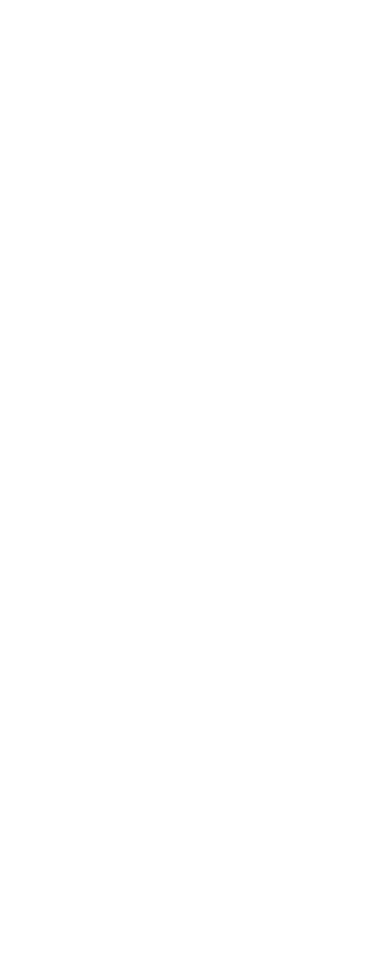
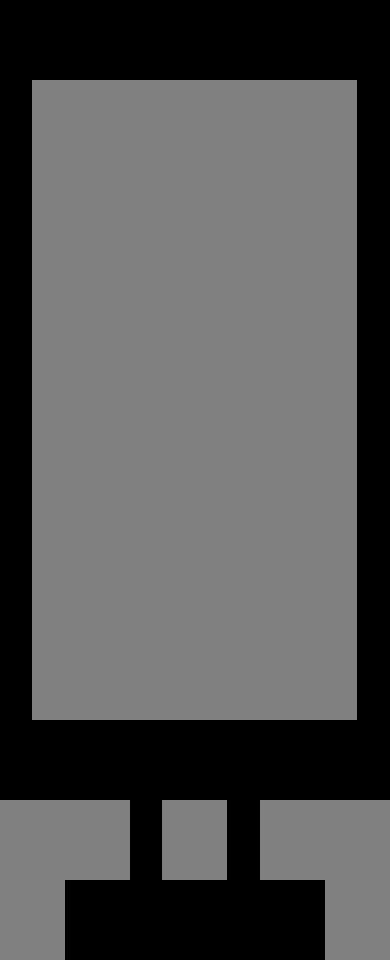
Before and after one commit to jacopo-derrico/html-css-12bool, a plain HTML site: page index.html in a window 390 px wide. Before the commit the page ends 844 px from the top, so only its background shows below. Drawn offline with Linux system fonts and the light colour scheme.

Commit message:
pixel art - display

```diff
--- a/assets/css/style.css
+++ b/assets/css/style.css
@@ -0,0 +1,21 @@
+[class*="col-"] {
+    height: 80px;
+}
+
+body {
+    background-color: grey;
+}
+
+/* COLOR CLASSES */
+
+.color-blk {
+    background-color: black;
+}
+
+.color-wht {
+    background-color: white;
+}
+
+.color-grn {
+    background-color: green;
+}
--- a/index.html
+++ b/index.html
@@ -11,7 +11,87 @@
 </head>
 
 <body>
+    <div class="container">
+        <div class="row">
+            <div class="col-xs-12 color-blk"></div>
+        </div>
 
+
+        <!-- START DISPLAY -->
+
+        <div class="row">
+            <div class="col-xs-1 color-blk"></div>
+            <div class="col-xs-offset-10"></div>
+            <div class="col-xs-1 color-blk"></div>
+        </div>
+
+        <div class="row">
+            <div class="col-xs-1 color-blk"></div>
+            <div class="col-xs-offset-1"></div>
+            <div class="col-xs-1"></div>
+            <div class="col-xs-offset-1"></div>
+            <div class="col-xs-5"></div>
+            <div class="col-xs-offset-2"></div>
+            <div class="col-xs-1 color-blk"></div>
+        </div>
+
+        <div class="row">
+            <div class="col-xs-1 color-blk"></div>
+            <div class="col-xs-offset-10"></div>
+            <div class="col-xs-1 color-blk"></div>
+        </div>
+
+        <div class="row">
+            <div class="col-xs-1 color-blk"></div>
+            <div class="col-xs-offset-10"></div>
+            <div class="col-xs-1 color-blk"></div>
+        </div>
+
+        <div class="row">
+            <div class="col-xs-1 color-blk"></div>
+            <div class="col-xs-offset-10"></div>
+            <div class="col-xs-1 color-blk"></div>
+        </div>
+
+        <div class="row">
+            <div class="col-xs-1 color-blk"></div>
+            <div class="col-xs-offset-10"></div>
+            <div class="col-xs-1 color-blk"></div>
+        </div>
+
+        <div class="row">
+            <div class="col-xs-1 color-blk"></div>
+            <div class="col-xs-offset-10"></div>
+            <div class="col-xs-1 color-blk"></div>
+        </div>
+
+        <div class="row">
+            <div class="col-xs-1 color-blk"></div>
+            <div class="col-xs-offset-10"></div>
+            <div class="col-xs-1 color-blk"></div>
+        </div>
+        <!-- END DISPLAY -->
+
+
+        <div class="row">
+            <div class="col-xs-12 color-blk"></div>
+        </div>
+
+        <!-- STAND -->
+
+        <div class="row">
+            <div class="col-xs-offset-4"></div>
+            <div class="col-xs-1 color-blk"></div>
+            <div class="col-xs-offset-2"></div>
+            <div class="col-xs-1 color-blk"></div>
+            <div class="col-xs-offset-4"></div>
+        </div>
+        <div class="row">
+            <div class="col-xs-offset-2"></div>
+            <div class="col-xs-8 color-blk"></div>
+            <div class="col-xs-offset-2"></div>
+        </div>
+    </div>
 </body>
 
 </html>
```
